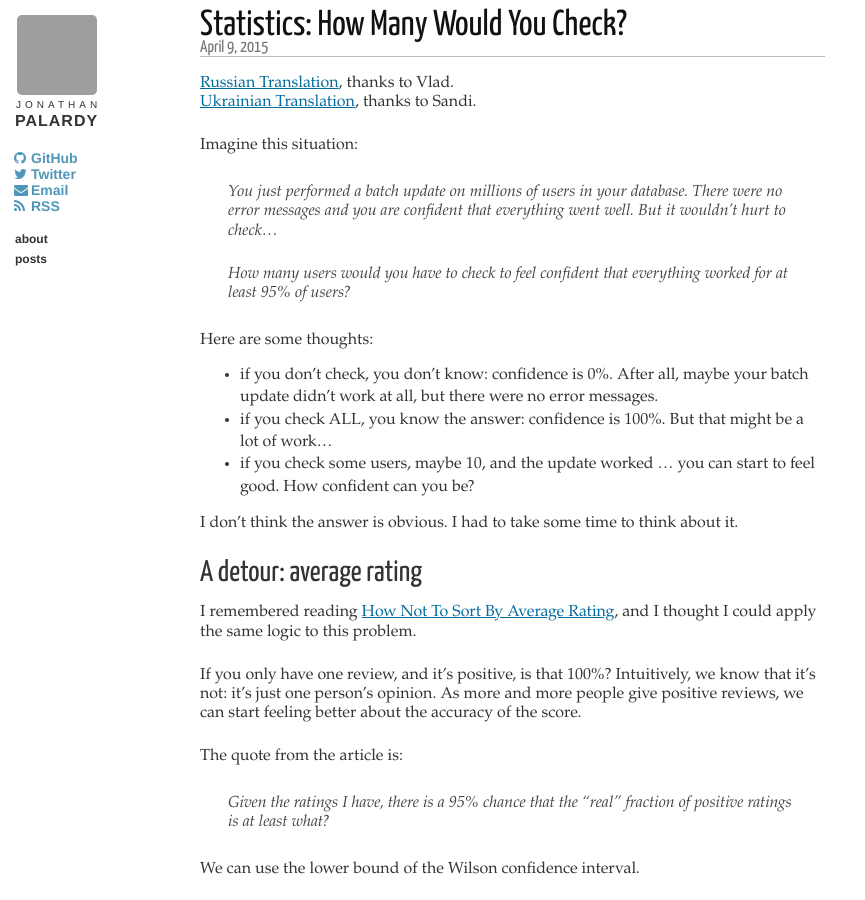
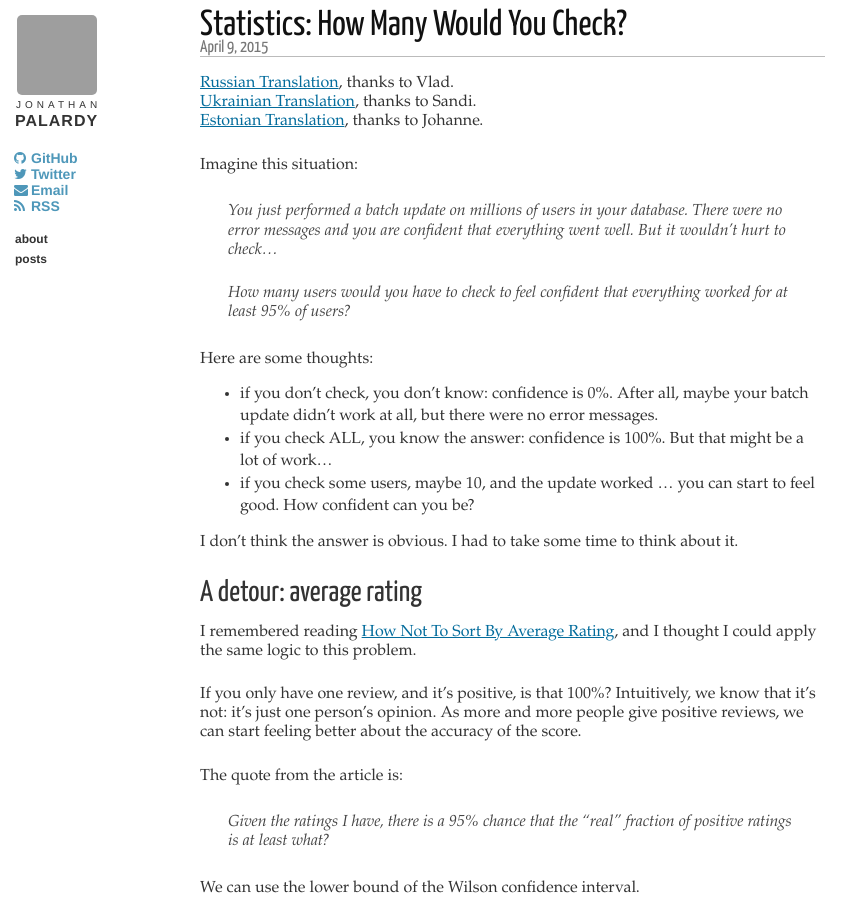
Before and after one commit to jpalardy/jpalardy.github.io, a Jekyll site: the page built from _posts/2015-04-09-statistics-how-many-would-you-check.markdown, in a window 1280 px wide and 900 px high. Shown: the whole window, without its empty margins (0-865 px from the left). Built offline with Jekyll 4.4.1, drawn with Linux system fonts in a browser that asks for light colours; comment, search, counter and statistics services are not loaded; grey boxes are pictures that could not be loaded.

Commit message:
estonian translation link to "How Many Would You Check?"

```diff
--- a/_posts/2015-04-09-statistics-how-many-would-you-check.markdown
+++ b/_posts/2015-04-09-statistics-how-many-would-you-check.markdown
@@ -6,6 +6,7 @@ category: posts
 
 [Russian Translation](http://softdroid.net/statistika-mnogo-li-vy-proveryaete), thanks to Vlad.
 [Ukrainian Translation](http://www.opensourceinitiative.net/edu/jpalardy/), thanks to Sandi.
+[Estonian Translation](https://www.autonvaraosatpro.fi/blogi/2018/04/23/statistika-kui-palju-peaks-siis-kontrollima/), thanks to Johanne.
 
 Imagine this situation:
 
```
